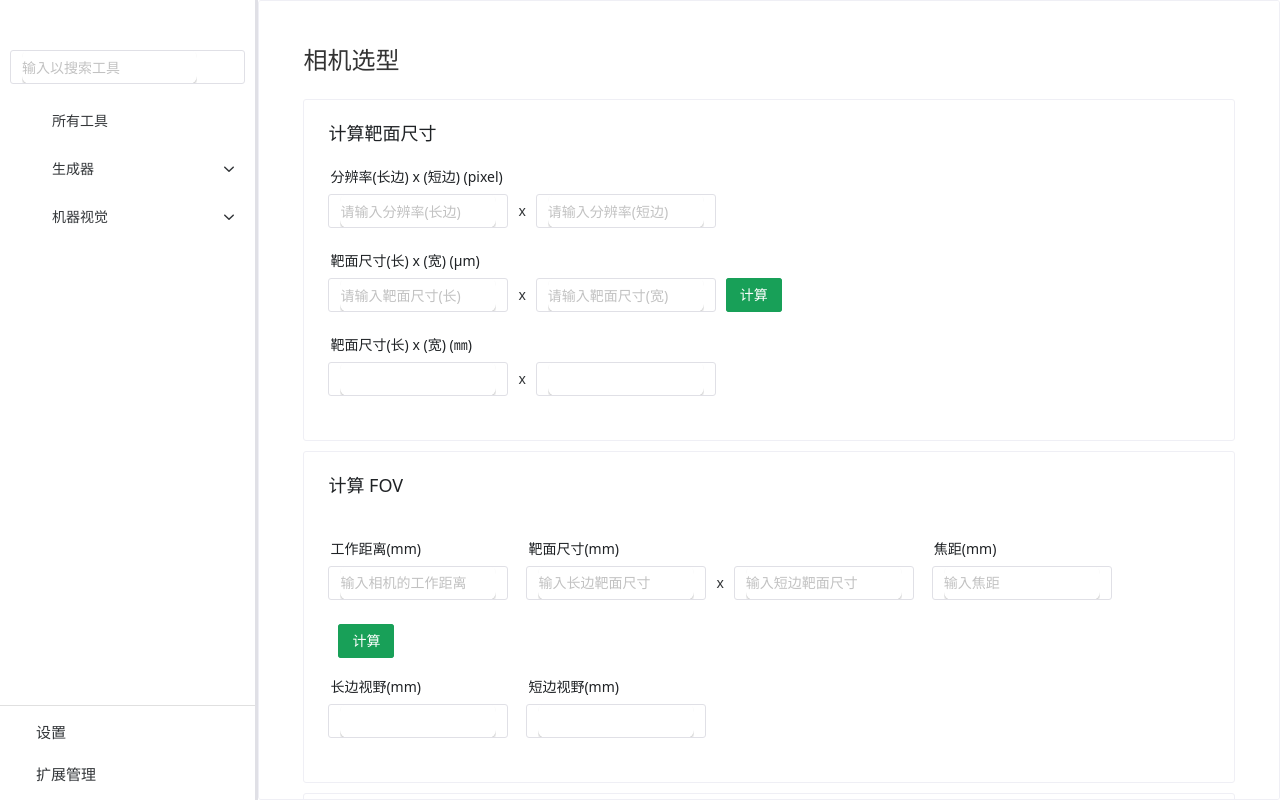
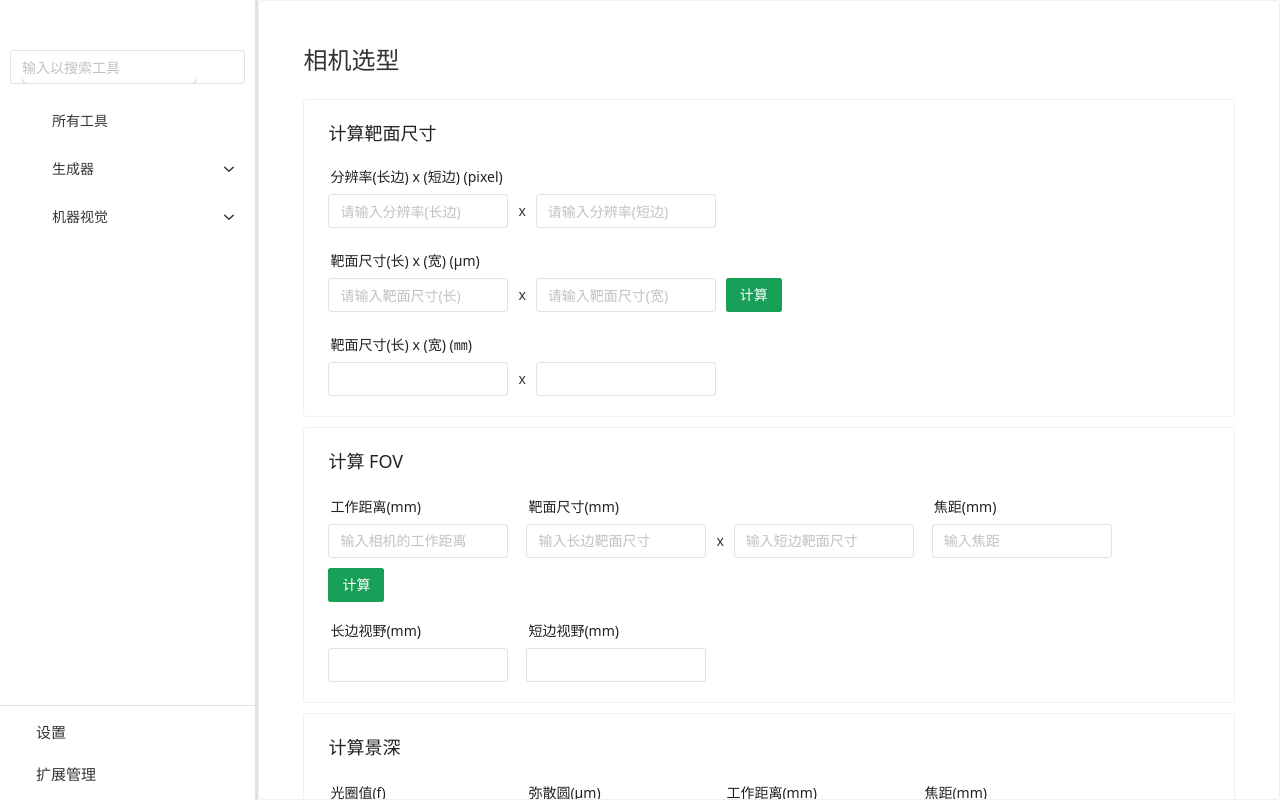
Before and after one commit to lingtianyulong/devtoys-rust, a Vue app in the folder devtoys/: page /tools/camera-selection in a window 1280 px wide. Built offline with nearby package versions, Linux system fonts and the light colour scheme; some icons are missing.

Commit message:
1. 实现相机选型相关的参数计算，包括相机的景深、靶面尺寸计算、fov 计算等;

```diff
--- a/devtoys/src/pages/tools/camera-selection.vue
+++ b/devtoys/src/pages/tools/camera-selection.vue
@@ -1,70 +1,278 @@
-<script setup lang="ts"></script>
+<script setup lang="ts">
+import { ref } from "vue";
+
+// 分辨率
+type Resolution = {
+  length: string; // 长边分辨率
+  width: string; // 短边分辨率
+};
+
+// 靶面尺寸
+type SensorSize = {
+  length: string; // 长边靶面尺寸
+  width: string; // 短边靶面尺寸
+};
+
+// 目标尺寸
+type TargetSize = {
+  length: string; // 长边目标尺寸
+  width: string; // 短边目标尺寸
+};
+
+// 视野
+type Fov = {
+  length: string; // 长边视野
+  width: string; // 短边视野
+};
+
+const sensorForm = ref({
+  resolution: {
+    length: "",
+    width: "",
+  } as Resolution,
+  sensorSize: {
+    length: "",
+    width: "",
+  } as SensorSize,
+  targetSize: {
+    length: "",
+    width: "",
+  } as TargetSize,
+});
+
+const FovForm = ref({
+  distance: "", // 工作距离
+  sensorSize: {
+    length: "",
+    width: "",
+  } as SensorSize,
+  focalLength: "", // 焦距
+  fov: {
+    length: "",
+    width: "",
+  } as Fov,
+});
+
+const DepthOfFieldForm = ref({
+  fNumber: "", // 光圈值
+  circleOfConfusion: "", // 弥散圆
+  distance: "", // 工作距离
+  focalLength: "", // 焦距
+  depthOfField: "", // 景深
+});
+
+const onlyNumber = (value: string) => {
+  return /^-?\d*\.?\d*$/.test(value);
+};
+
+const formatTo4Decimals = (num: number) => {
+  const str = num.toString();
+  if (str.includes(".")) {
+    const decimalPart = str.split(".")[1];
+    if (decimalPart.length > 4) {
+      return num.toFixed(4);
+    }
+  }
+  return str;
+};
+
+const calculateSensorSize = () => {
+  const resolution = sensorForm.value.resolution;
+  const sensorSize = sensorForm.value.sensorSize;
+
+  const lengthValue =
+    (Number(resolution.length) * Number(sensorSize.length)) / 1000.0;
+  const widthValue =
+    (Number(resolution.width) * Number(sensorSize.width)) / 1000.0;
+  console.log("lengthValue", lengthValue);
+  console.log("widthValue", widthValue);
+  sensorForm.value.targetSize = {
+    length: formatTo4Decimals(lengthValue),
+    width: formatTo4Decimals(widthValue),
+  };
+};
+
+const calculateFov = () => {
+  const distance = FovForm.value.distance;
+  const sensorSize = FovForm.value.sensorSize;
+  const focalLength = FovForm.value.focalLength;
+
+  const lenFov =
+    (Number(distance) * Number(sensorSize.length)) / Number(focalLength);
+  const widthFov =
+    (Number(distance) * Number(sensorSize.width)) / Number(focalLength);
+  FovForm.value.fov = {
+    length: formatTo4Decimals(lenFov),
+    width: formatTo4Decimals(widthFov),
+  };
+};
+
+const calculateDepthOfField = () => {
+  // 景深 = 2 * (光圈值 * 弥散圆 * 工作距离^2) / (焦距^2)
+  // 此处景深使用简化公式进行近似求值
+  const fNumber = DepthOfFieldForm.value.fNumber;
+  const circleOfConfusion = DepthOfFieldForm.value.circleOfConfusion;
+  const distance = DepthOfFieldForm.value.distance;
+  const focalLength = DepthOfFieldForm.value.focalLength;
+  const depthOfField =
+    (2 *
+      Number(fNumber) *
+      (Number(circleOfConfusion) / 1000) *
+      Math.pow(Number(distance), 2)) /
+    Math.pow(Number(focalLength), 2);
+
+  DepthOfFieldForm.value.depthOfField = formatTo4Decimals(depthOfField);
+};
+</script>
 
 <template>
   <n-card class="main_card">
     <div class="title">相机选型</div>
     <n-space vertical :size="10">
       <n-card title="计算靶面尺寸">
-        <n-form :style="{ width: '100%' }">
+        <n-form :model="sensorForm" :style="{ width: '100%' }">
           <n-form-item label="分辨率(长边) x (短边) (pixel)">
-            <n-input placeholder="请输入分辨率(长边)" style="width: 180px" />
+            <n-input
+              v-model:value="sensorForm.resolution.length"
+              placeholder="请输入分辨率(长边)"
+              style="width: 180px"
+              :allow-input="onlyNumber" />
             <span style="margin: 0 10px">x</span>
-            <n-input placeholder="请输入分辨率(短边)" style="width: 180px" />
+            <n-input
+              v-model:value="sensorForm.resolution.width"
+              placeholder="请输入分辨率(短边)"
+              style="width: 180px"
+              :allow-input="onlyNumber" />
           </n-form-item>
           <n-form-item label="靶面尺寸(长) x (宽) (μm)">
-            <n-input placeholder="请输入靶面尺寸(长)" style="width: 180px" />
+            <n-input
+              v-model:value="sensorForm.sensorSize.length"
+              placeholder="请输入靶面尺寸(长)"
+              style="width: 180px"
+              :allow-input="onlyNumber" />
             <span style="margin: 0 10px">x</span>
-            <n-input placeholder="请输入靶面尺寸(宽)" style="width: 180px" />
-            <n-button type="primary" style="margin-left: 10px">计算</n-button>
+            <n-input
+              v-model:value="sensorForm.sensorSize.width"
+              placeholder="请输入靶面尺寸(宽)"
+              style="width: 180px"
+              :allow-input="onlyNumber" />
+            <n-button
+              type="primary"
+              style="margin-left: 10px"
+              @click="calculateSensorSize">
+              计算
+            </n-button>
           </n-form-item>
           <n-form-item label="靶面尺寸(长) x (宽) (㎜)">
-            <n-input readonly style="width: 180px" placeholder="" />
+            <n-input
+              readonly
+              style="width: 180px"
+              placeholder=""
+              v-model:value="sensorForm.targetSize.length" />
             <span style="margin: 0 10px">x</span>
-            <n-input readonly style="width: 180px" placeholder="" />
+            <n-input
+              readonly
+              style="width: 180px"
+              placeholder=""
+              v-model:value="sensorForm.targetSize.width" />
           </n-form-item>
         </n-form>
       </n-card>
 
-      <n-card title="计算 FOV">
-        <n-form inline :style="{ width: '100%', marginTop: '20px' }">
+      <n-card class="content_card" title="计算 FOV">
+        <n-form :model="FovForm" inline :style="{ width: '100%' }">
           <n-form-item label="工作距离(mm)">
-            <n-input style="width: 180px" placeholder="输入相机的工作距离" />
+            <n-input
+              v-model:value="FovForm.distance"
+              style="width: 180px"
+              placeholder="输入相机的工作距离"
+              :allow-input="onlyNumber" />
           </n-form-item>
           <n-form-item label="靶面尺寸(mm)">
-            <n-input style="width: 180px" placeholder="输入长边靶面尺寸" />
+            <n-input
+              v-model:value="FovForm.sensorSize.length"
+              style="width: 180px"
+              placeholder="输入长边靶面尺寸"
+              :allow-input="onlyNumber" />
             <span style="margin: 0 10px">x</span>
-            <n-input style="width: 180px" placeholder="输入短边靶面尺寸" />
+            <n-input
+              v-model:value="FovForm.sensorSize.width"
+              style="width: 180px"
+              placeholder="输入短边靶面尺寸"
+              :allow-input="onlyNumber" />
           </n-form-item>
           <n-form-item label="焦距(mm)">
-            <n-input style="width: 180px" placeholder="输入焦距" />
+            <n-input
+              v-model:value="FovForm.focalLength"
+              style="width: 180px"
+              placeholder="输入焦距"
+              :allow-input="onlyNumber" />
           </n-form-item>
         </n-form>
-        <n-button type="primary" style="margin-left: 10px">计算</n-button>
+        <n-button type="primary" style="margin-top: 10px" @click="calculateFov">
+          计算
+        </n-button>
         <n-form inline :style="{ width: '100%', marginTop: '20px' }">
           <n-form-item label="长边视野(mm)">
-            <n-input readonly style="width: 180px" placeholder="" />
+            <n-input
+              readonly
+              style="width: 180px"
+              placeholder=""
+              v-model:value="FovForm.fov.length" />
           </n-form-item>
           <n-form-item label="短边视野(mm)">
-            <n-input readonly style="width: 180px" placeholder="" />
+            <n-input
+              readonly
+              style="width: 180px"
+              placeholder=""
+              v-model:value="FovForm.fov.width" />
           </n-form-item>
         </n-form>
       </n-card>
-      <n-card title="计算景深">
-        <n-form inline :style="{ width: '100%', marginTop: '20px' }">
+      <n-card class="content_card" title="计算景深">
+        <n-form :model="DepthOfFieldForm" inline :style="{ width: '100%' }">
           <n-form-item label="光圈值(f)">
-            <n-input style="width: 180px" placeholder="输入光圈值" />
+            <n-input
+              v-model:value="DepthOfFieldForm.fNumber"
+              style="width: 180px"
+              placeholder="输入光圈值"
+              :allow-input="onlyNumber" />
           </n-form-item>
-          <n-form-item label="弥散圆(mm)">
-            <n-input style="width: 180px" placeholder="输入弥散圆" />
+          <n-form-item label="弥散圆(μm)">
+            <n-input
+              v-model:value="DepthOfFieldForm.circleOfConfusion"
+              style="width: 180px"
+              placeholder="输入弥散圆"
+              :allow-input="onlyNumber" />
+          </n-form-item>
+          <n-form-item label="工作距离(mm)">
+            <n-input
+              v-model:value="DepthOfFieldForm.distance"
+              style="width: 180px"
+              placeholder="输入工作距离"
+              :allow-input="onlyNumber" />
+          </n-form-item>
+          <n-form-item label="焦距(mm)">
+            <n-input
+              v-model:value="DepthOfFieldForm.focalLength"
+              style="width: 180px"
+              placeholder="输入焦距"
+              :allow-input="onlyNumber" />
           </n-form-item>
         </n-form>
-        <n-button type="primary" style="margin-left: 10px">计算</n-button>
+        <n-button
+          type="primary"
+          style="margin-top: 10px"
+          @click="calculateDepthOfField">
+          计算
+        </n-button>
         <n-form inline :style="{ width: '100%', marginTop: '20px' }">
-          <n-form-item label="长边视野(mm)">
-            <n-input readonly style="width: 180px" placeholder="" />
-          </n-form-item>
-          <n-form-item label="短边视野(mm)">
-            <n-input readonly style="width: 180px" placeholder="" />
+          <n-form-item label="景深(近/远)(mm)">
+            <n-input
+              readonly
+              style="width: 180px"
+              placeholder=""
+              v-model:value="DepthOfFieldForm.depthOfField" />
           </n-form-item>
         </n-form>
       </n-card>
@@ -82,6 +290,35 @@
   overflow-y: auto;
 }
 
+.main_card :deep(.n-input__input-el) {
+  border-radius: 0;
+  box-shadow: none;
+}
+
+.main_card :deep(.n-input__input-el::selection) {
+  border-radius: 0;
+}
+
+.main_card :deep(.n-card > .n-card__content) {
+  padding-bottom: 20px;
+}
+
+.main_card :deep(.n-form-item:last-child .n-form-item-feedback-wrapper) {
+  min-height: 0;
+}
+
+.content_card :deep(.n-card > .n-card__content) {
+  padding-bottom: 20px;
+}
+
+.content_card :deep(.n-form-item .n-form-item-feedback-wrapper) {
+  min-height: 0;
+}
+
+.content_card :deep(.n-form:last-of-type) {
+  margin-bottom: 0;
+}
+
 .title {
   font-size: 24px;
   font-weight: bold;
```
